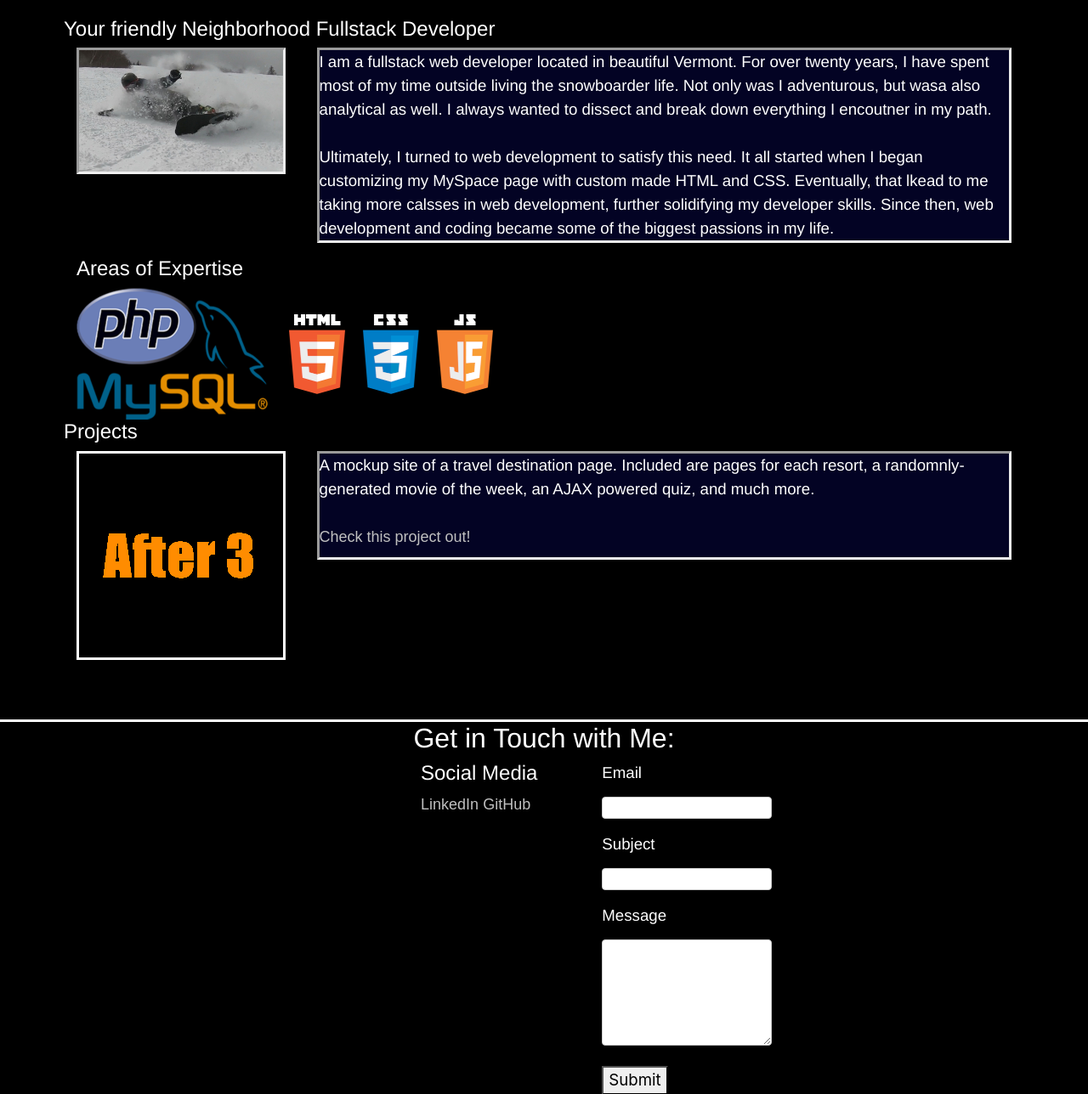
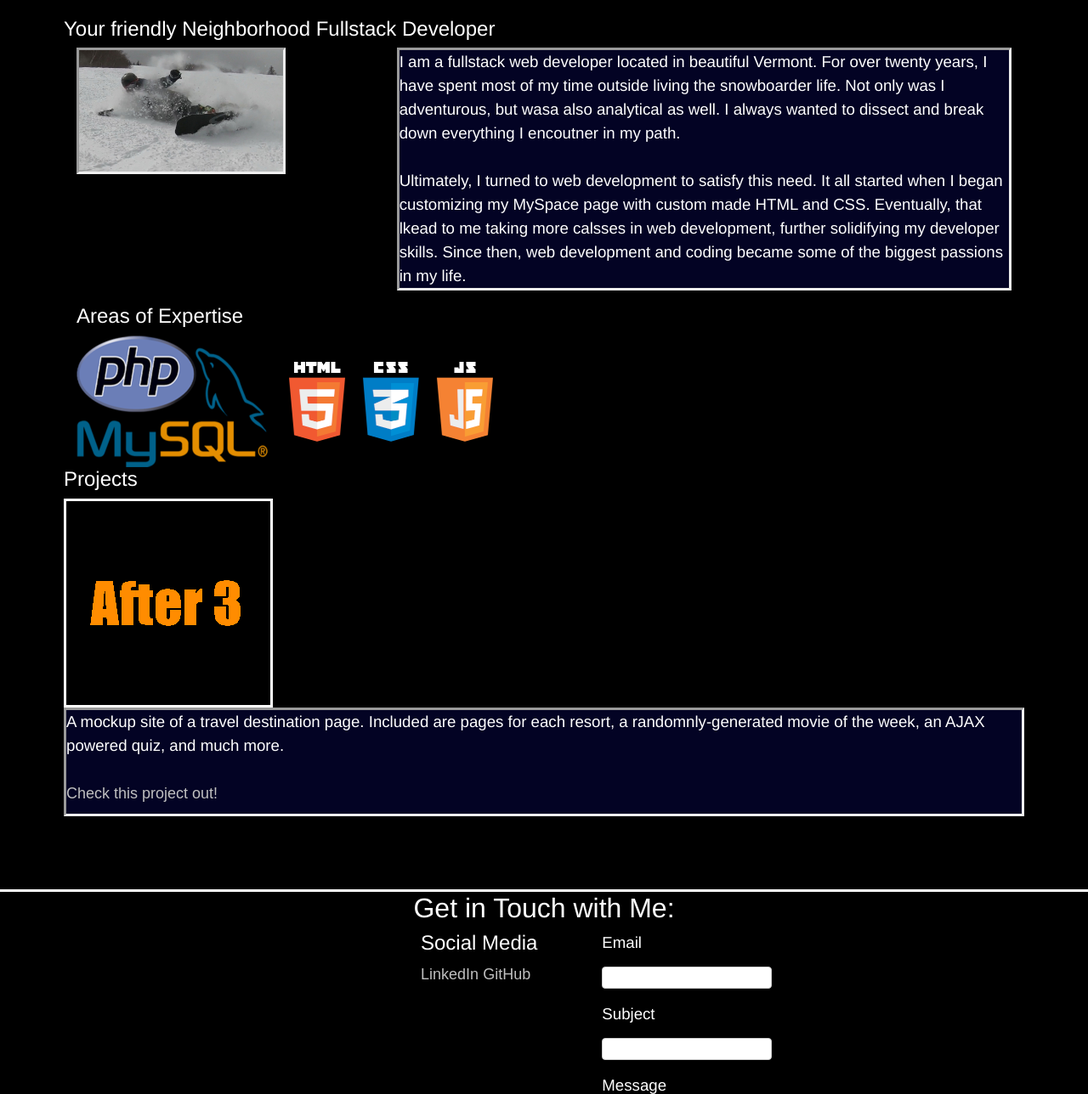
Before and after one commit to roc2246/myPortfolio, a PHP site: page / in a window 1280 px wide. Shown: the part 113-1401 px from the top of the page at 85% size. Run offline with PHP 8.4, Linux system fonts and the light colour scheme.

Commit message:
Bootstrap resizing

```diff
--- a/index.php
+++ b/index.php
@@ -8,11 +8,12 @@
         <h4>Your friendly Neighborhood Fullstack Developer</h4>
     </div>
 </div>
+
 <div class="row">
-<div class="col-sm-3">
+    <div class="col-xs-4">
         <img id="ec" src="images/euroCarve.jpg">
     </div>
-   <div class="col-sm-9">
+   <div class="col-xs-8">
         <p class="font-weight-lighter" id="main">I am a fullstack web developer located in beautiful Vermont. For over twenty years, I have spent most of my time
          outside living the snowboarder life. Not only was I adventurous, but wasa also analytical as well. I always wanted to
         dissect and break down everything I encoutner in my path.
@@ -21,7 +22,6 @@ dissect and break down everything I encoutner in my path.
          Since then, web development and coding became some of the biggest passions in my life.
         </p>
     </div>
-
 </div>
 
 
@@ -39,10 +39,10 @@ dissect and break down everything I encoutner in my path.
 </div>
 </div>
 <div class="row">
-<div class="col-sm-3">
+<div class="col-xs-3">
 <img style="border: solid;" src="images/projects/after3.png" alt="">
 </div>
-<div class="col-sm-9">
+<div class="col-xs-9">
 <p id="main">A mockup site of a travel destination page. Included
          are pages for each resort, a randomnly-generated movie of the week, an
          AJAX powered quiz, and much more.<br><br>
@@ -53,4 +53,13 @@ dissect and break down everything I encoutner in my path.
 
 </div>
 
+<script>
+if(window.outerWidth > 768){
+    alert("test");
+    document.getElementsByTagName('div')[4].setAttribute("class", "col-sm-4");
+    document.getElementsByTagName('div')[5].setAttribute("class", "col-sm-8");
+}
+</script>
+
+
 <?php include "include/footer.php"?>
```
Lines whose indentation alone changed are shown as unchanged.
